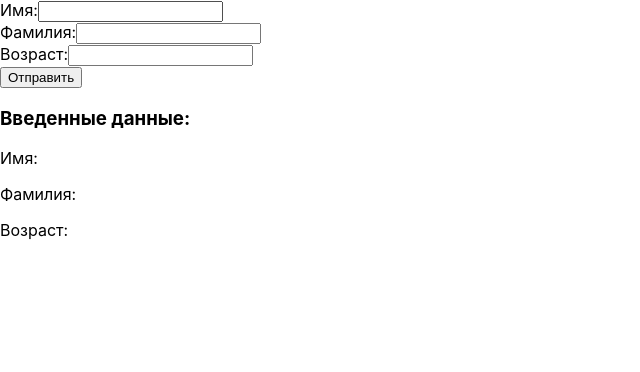
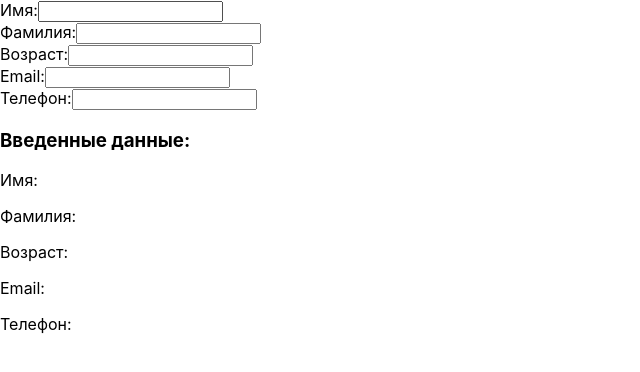
Before and after one commit to yaroslavagrebeneva/yasya_react_2025, a React (Create React App) app: page / in a window 1280 px wide. Shown: the top 372 px of the page, without its empty margins (0-640 px from the left). Built offline with nearby package versions, Linux system fonts and the light colour scheme.

Commit message:
Task 66: Implement form with multiple inputs using single handler

```diff
--- a/src/App.js
+++ b/src/App.js
@@ -1,40 +1,33 @@
 import React, { useState } from 'react';
 
 function App() {
-  // Задание 1
-  const [isChecked, setIsChecked] = useState(false);
-  const [message, setMessage] = useState('');
-  const [name, setName] = useState('');
-  const [surname, setSurname] = useState('');
-  const [age, setAge] = useState('');
+  const [formData, setFormData] = useState({
+    name: '',
+    surname: '',
+    age: '',
+    email: '',
+    phone: ''
+  });
 
-  const handleNameChange = (e) => {
-    setName(e.target.value);
-  };
-
-  const handleSurnameChange = (e) => {
-    setSurname(e.target.value);
-  };
-
-  const handleAgeChange = (e) => {
-    setAge(e.target.value);
-  };
-
-  const handleSubmit = (e) => {
-    e.preventDefault();
-    console.log('Form submitted:', { name, surname, age });
+  const handleInputChange = (e) => {
+    const { name, value } = e.target;
+    setFormData(prevState => ({
+      ...prevState,
+      [name]: value
+    }));
   };
 
   return (
     <div>
-      <form onSubmit={handleSubmit}>
+      <form>
         <div>
           <label>
             Имя:
             <input
               type="text"
-              value={name}
-              onChange={handleNameChange}
+              name="name"
+              value={formData.name}
+              onChange={handleInputChange}
             />
           </label>
         </div>
@@ -43,8 +36,9 @@ function App() {
             Фамилия:
             <input
               type="text"
-              value={surname}
-              onChange={handleSurnameChange}
+              name="surname"
+              value={formData.surname}
+              onChange={handleInputChange}
             />
           </label>
         </div>
@@ -53,19 +47,43 @@ function App() {
             Возраст:
             <input
               type="number"
-              value={age}
-              onChange={handleAgeChange}
+              name="age"
+              value={formData.age}
+              onChange={handleInputChange}
             />
           </label>
         </div>
-        <button type="submit">Отправить</button>
+        <div>
+          <label>
+            Email:
+            <input
+              type="email"
+              name="email"
+              value={formData.email}
+              onChange={handleInputChange}
+            />
+          </label>
+        </div>
+        <div>
+          <label>
+            Телефон:
+            <input
+              type="tel"
+              name="phone"
+              value={formData.phone}
+              onChange={handleInputChange}
+            />
+          </label>
+        </div>
       </form>
 
       <div>
         <h3>Введенные данные:</h3>
-        <p>Имя: {name}</p>
-        <p>Фамилия: {surname}</p>
-        <p>Возраст: {age}</p>
+        <p>Имя: {formData.name}</p>
+        <p>Фамилия: {formData.surname}</p>
+        <p>Возраст: {formData.age}</p>
+        <p>Email: {formData.email}</p>
+        <p>Телефон: {formData.phone}</p>
       </div>
     </div>
   );
```
